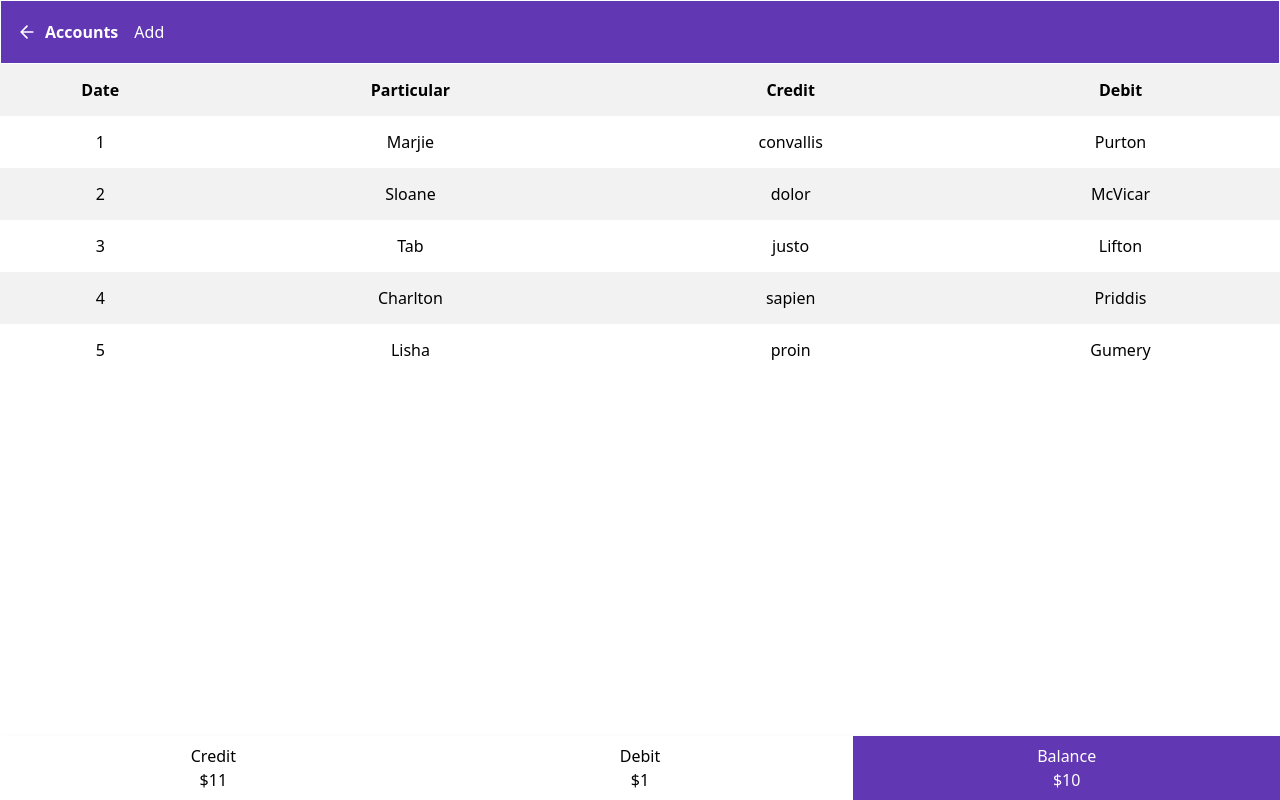
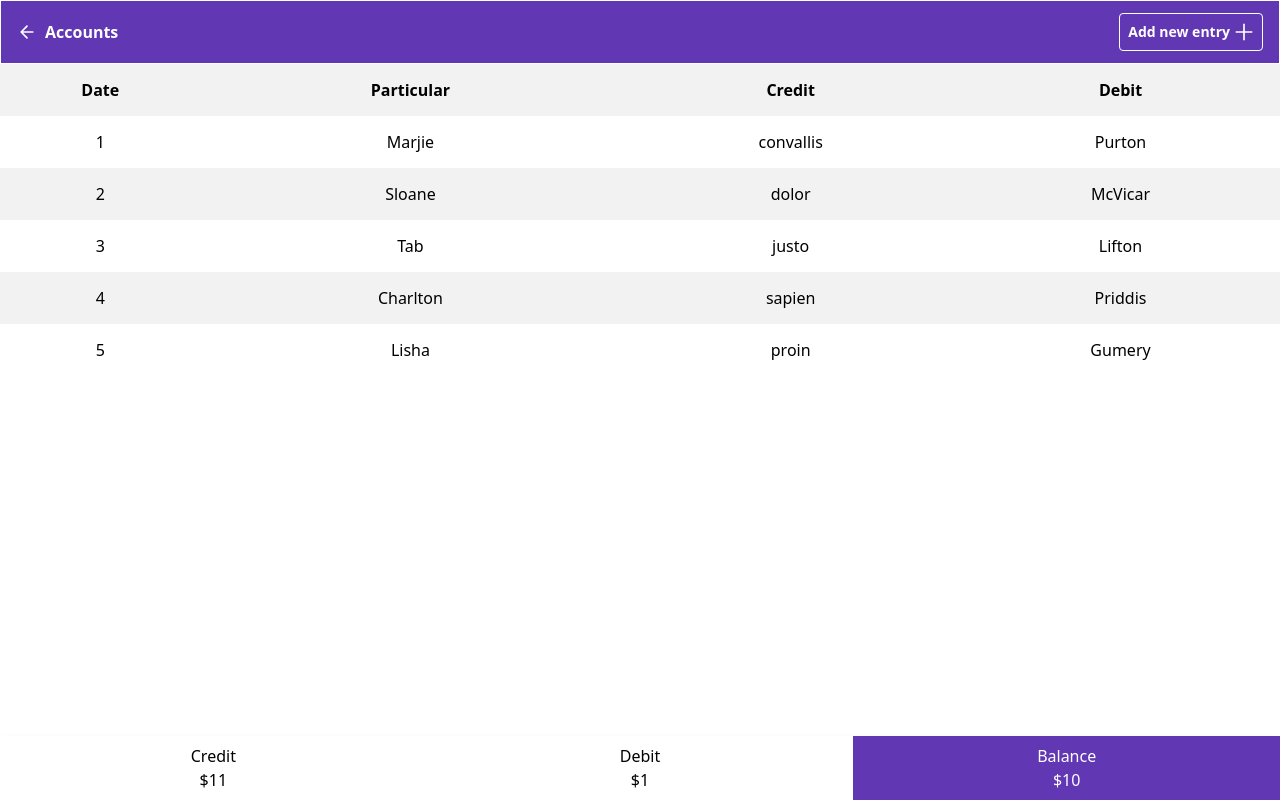
Before and after one commit to SaarthakDEV/account-manager-extended, a Next.js app: page /account/1 in a window 1280 px wide. Built offline with nearby package versions, Linux system fonts and the light colour scheme.

Commit message:
Added icon svg

```diff
--- a/app/account/[slug]/layout.tsx
+++ b/app/account/[slug]/layout.tsx
@@ -5,19 +5,21 @@ import BottomBar from "@/app/components/BottomBar";
 import Dialog from "@/app/components/Dialog";
 import AddAccountEntry from "@/app/components/AddAccountEntry";
 import { useRef, useState } from "react";
+import { Plus } from "@/app/icons";
 
 const Layout = ({ children }: LayoutProps<"/account/[slug]">) => {
-  const [openAddAccountEntryDialog, setOpenAddAccountEntryDialog] = useState<boolean>(false);
+  const [openAddAccountEntryDialog, setOpenAddAccountEntryDialog] =
+    useState<boolean>(false);
   const addTransactionFormRef = useRef<HTMLFormElement | null>(null);
 
   const onClickDialogConfirm = () => {
     addTransactionFormRef?.current?.requestSubmit();
-  }
+  };
 
   return (
     <html>
       <body className="flex flex-col h-screen">
-        <header className="border-1 min-h-16 flex items-center gap-4 px-4 bg-primary text-white">
+        <header className="border-1 min-h-16 flex justify-between items-center gap-4 px-4 bg-primary text-white">
           <Link
             href="/"
             className="flex items-center gap-2 hover:opacity-80 transition"
@@ -38,12 +40,19 @@ const Layout = ({ children }: LayoutProps<"/account/[slug]">) => {
             </svg>
             <span className="font-semibold">Accounts</span>
           </Link>
-          <div onClick={() => setOpenAddAccountEntryDialog(prev => !prev)}>Add</div>
+          <div className="border-1 text-sm flex gap-1 border-white rounded-sm whitespace-nowrap font-semibold hover:opacity-80 p-2 cursor-pointer" onClick={() => setOpenAddAccountEntryDialog((prev) => !prev)}>
+            Add new entry <Plus svg={{ className: "cursor-pointer"}}/>
+          </div>
         </header>
         {children}
         <BottomBar />
-        <Dialog needFooter onConfirm={onClickDialogConfirm} onClose={() => setOpenAddAccountEntryDialog(false)} open={openAddAccountEntryDialog}>
-          <AddAccountEntry addTransactionFormRef={addTransactionFormRef}/>
+        <Dialog
+          needFooter
+          onConfirm={onClickDialogConfirm}
+          onClose={() => setOpenAddAccountEntryDialog(false)}
+          open={openAddAccountEntryDialog}
+        >
+          <AddAccountEntry addTransactionFormRef={addTransactionFormRef} />
         </Dialog>
       </body>
     </html>
--- /dev/null
+++ b/app/icons/Checked.tsx
@@ -0,0 +1,21 @@
+import { SVGProps } from "react";
+
+const Checked = ({ SVG: svgOverrides }: { SVG: SVGProps<SVGSVGElement>}) => (
+  <svg
+    xmlns="http://www.w3.org/2000/svg"
+    viewBox="0 0 24 24"
+    width="20"
+    height="20"
+    fill="none"
+    stroke="currentColor"
+    strokeWidth="2"
+    strokeLinecap="round"
+    strokeLinejoin="round"
+    {...svgOverrides}
+  >
+    <rect x="2" y="2" width="20" height="20" rx="2" ry="2"></rect>
+    <path d="m9 12 2 2 4-4"></path>
+  </svg>
+);
+
+export default Checked;
--- /dev/null
+++ b/app/icons/Plus.tsx
@@ -0,0 +1,25 @@
+import { SVGProps } from "react";
+
+type PlusProps = {
+  svg?: SVGProps<SVGSVGElement>;
+};
+
+const Plus = ({ svg: svgOverrides }: PlusProps) => (
+  <svg
+    xmlns="http://www.w3.org/2000/svg"
+    x="0px"
+    y="0px"
+    width="20"
+    height="20"
+    viewBox="0 0 24 24"
+    fill="currentColor"
+    {...svgOverrides}
+  >
+    <path
+      fill-rule="evenodd"
+      d="M 11 2 L 11 11 L 2 11 L 2 13 L 11 13 L 11 22 L 13 22 L 13 13 L 22 13 L 22 11 L 13 11 L 13 2 Z"
+    ></path>
+  </svg>
+);
+
+export default Plus;
--- a/app/icons/index.ts
+++ b/app/icons/index.ts
@@ -1 +1,2 @@
-// export { ReactComponent as Checked } from "@/public/checked.svg";
+export { default as Plus } from "@/app/icons/Plus"
+export { default as Checked } from "@/app/icons/Checked"
```
